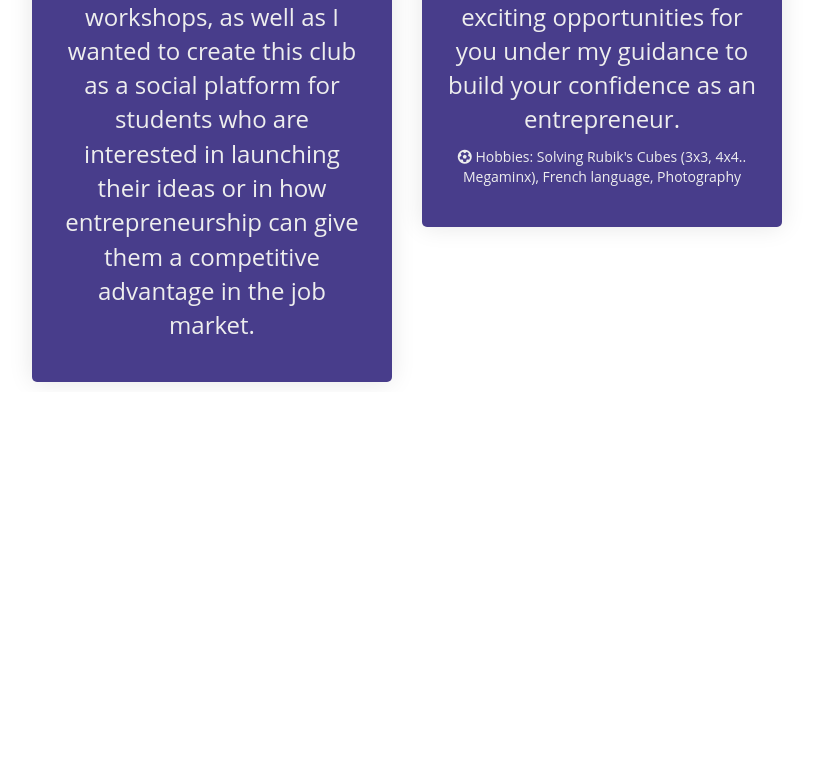
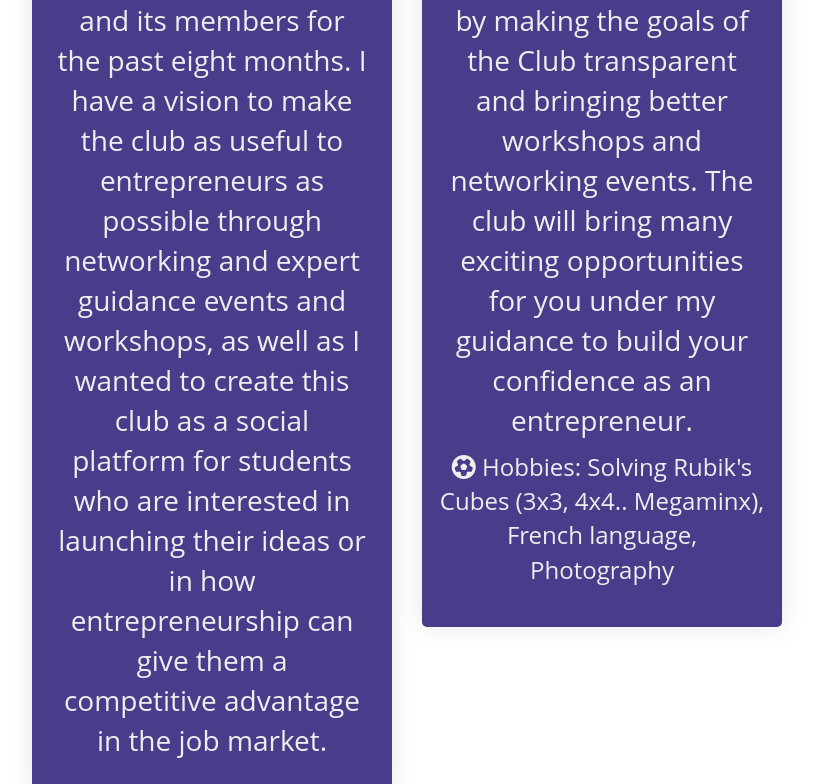
Before and after one commit to paroliav/election-profiles, a website: page index.html in a window 1280 px wide. Shown: the part 1571-2355 px from the top of the page, without its empty margins (38-851 px from the left). Before the commit the page ends 1963 px from the top, so only its background shows below. Drawn offline with nearby package versions, Linux system fonts and the light colour scheme.

Commit message:
Responsive site

```diff
--- a/index.html
+++ b/index.html
@@ -52,7 +52,7 @@
                         I want to take the Club further as the President by making the goals of the Club transparent and bringing better workshops and networking events.
                         The club will bring many exciting opportunities for you under my guidance to build your confidence as an entrepreneur.
                     </div>
-                    <p class="place"><span class="icon"><i class="fas fa-futbol"></i></span></span>
+                    <p class="hobbies"><span class="icon"><i class="fas fa-futbol"></i></span></span>
                         Hobbies: Solving Rubik's Cubes (3x3, 4x4.. Megaminx), French language, Photography
                     </p>
                 </div>
--- a/styles.css
+++ b/styles.css
@@ -672,7 +672,7 @@ body {
 
 .profile-card-10 .profile-description {
     padding: 10px;
-    font-size: 24px;
+    font-size: 28px;
 }
 
 .profile-card-10 .profile-icons .fa {
@@ -683,3 +683,7 @@ body {
 .profile-card-10:hover img {
     transform: scale(1.1);
 }
+
+.profile-card-10 .hobbies {
+    font-size: 24px;
+}
```
